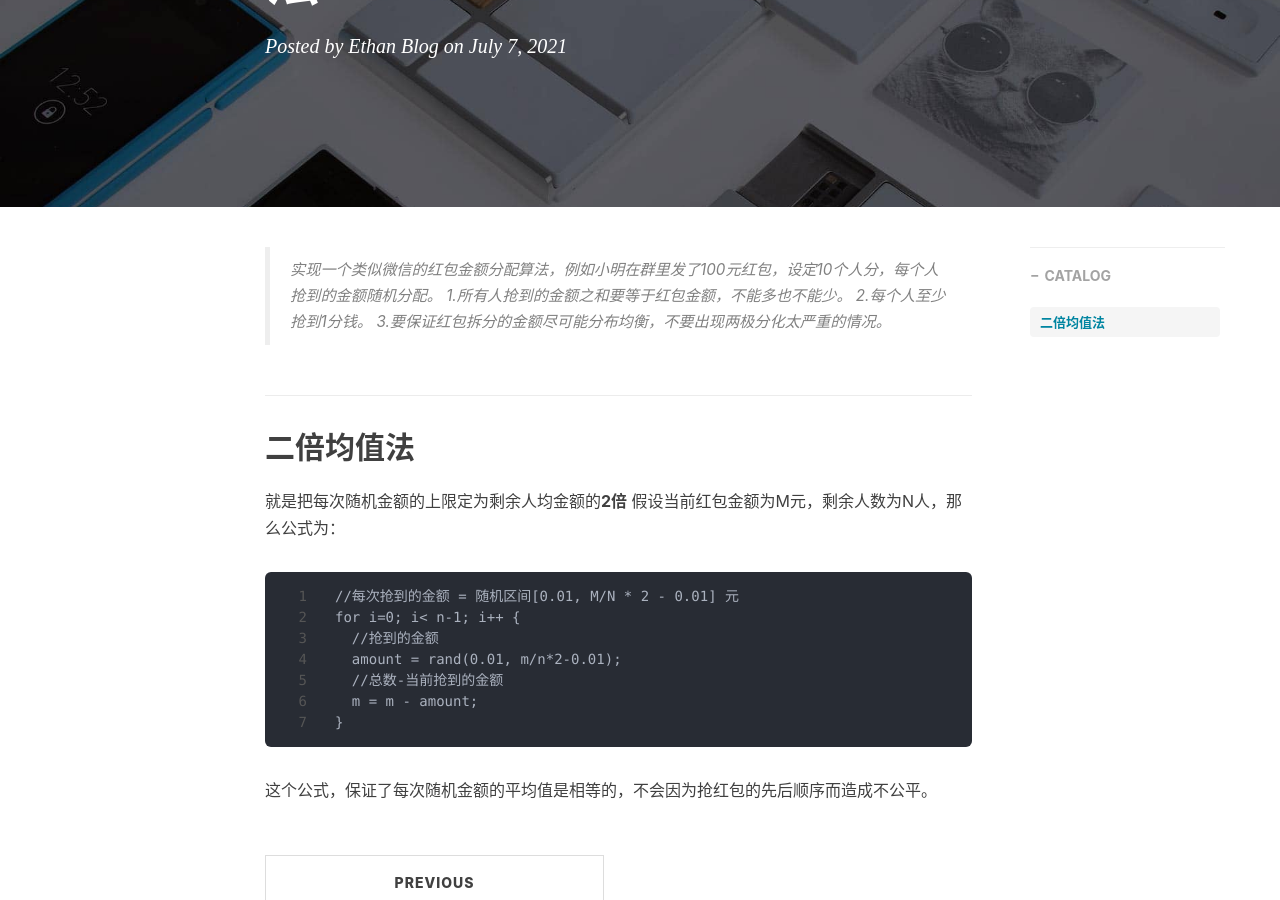
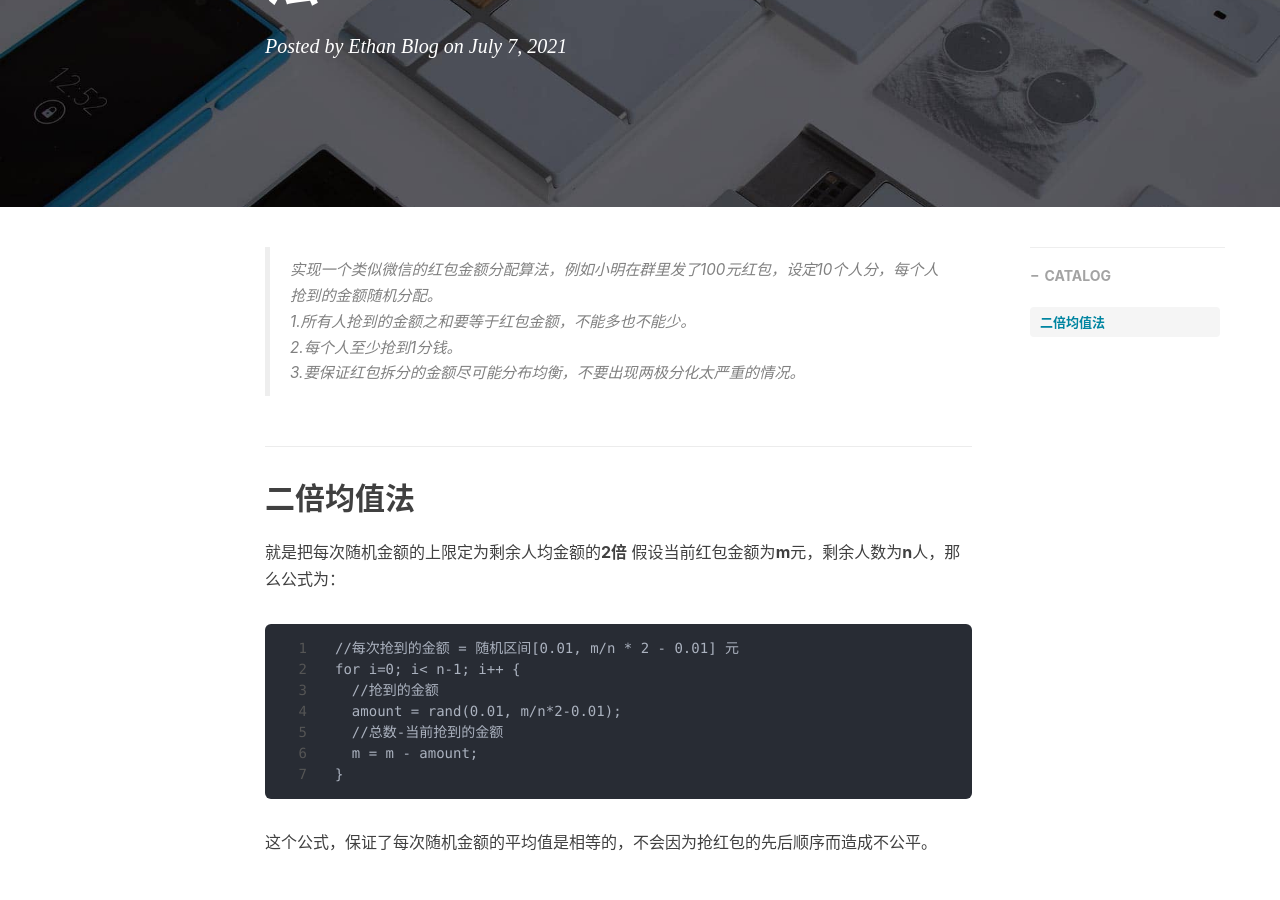
Before and after one commit to EthanChenLi/EthanChenLi.github.io, a Jekyll site: the page built from _posts/2021-07-07-notes.md, in a window 1280 px wide and 900 px high, scrolled down 310 px. Built offline with Jekyll 4.4.1, drawn with Linux system fonts in a browser that asks for light colours; nearby versions of some CDN libraries; comment, search, counter and statistics services are not loaded.

````diff
--- a/_posts/2021-07-07-notes.md
+++ b/_posts/2021-07-07-notes.md
@@ -13,9 +13,9 @@ comments: 1
 
 ## 二倍均值法
 就是把每次随机金额的上限定为剩余人均金额的**2倍**
-假设当前红包金额为M元，剩余人数为N人，那么公式为：
+假设当前红包金额为**m**元，剩余人数为**n**人，那么公式为：
 ```
-//每次抢到的金额 = 随机区间[0.01, M/N * 2 - 0.01] 元
+//每次抢到的金额 = 随机区间[0.01, m/n * 2 - 0.01] 元
 for i=0; i< n-1; i++ {
   //抢到的金额
   amount = rand(0.01, m/n*2-0.01);
````
